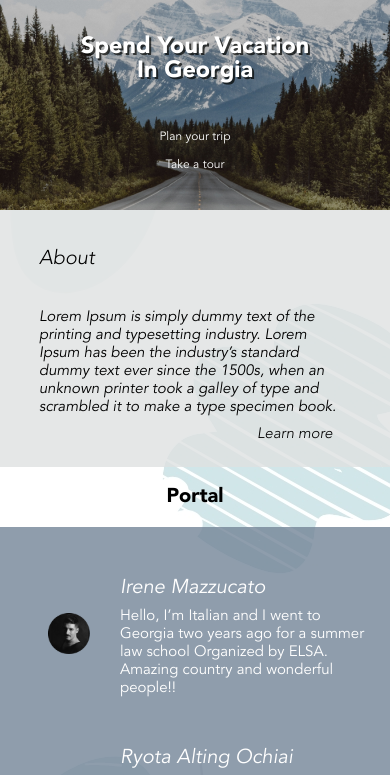
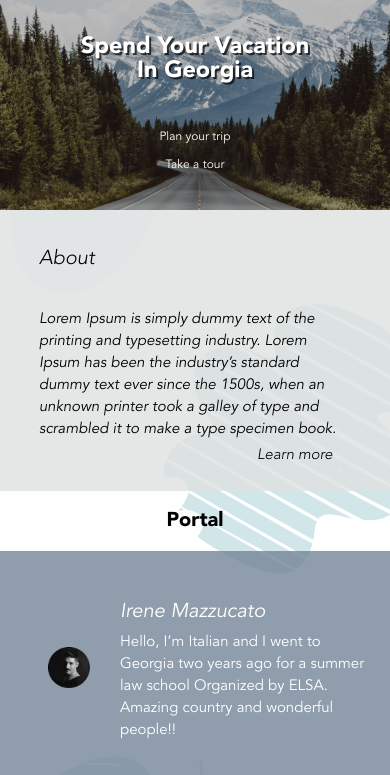
Before and after one commit to iosebi2899/Geotoni, a plain HTML site: page index.html in a window 390 px wide. Shown: the part 42-817 px from the top of the page. Drawn offline with nearby package versions, Linux system fonts and the light colour scheme; files whose address does not match are found by name; a web font is replaced by a local one.

Commit message:
ბვა

```diff
--- a/css/style.css
+++ b/css/style.css
@@ -969,7 +969,7 @@ input:focus{
     }
     .about .text p {
         font-size: 15px;
-        line-height: 18px;
+        line-height: 22px;
     }
     .lm a {
         font-size: 15px;
@@ -991,7 +991,7 @@ input:focus{
     }
     .in-portal .content .portal-text h3 {
         font-size: 15px;
-        line-height: 18px;
+        line-height: 22px;
     }
     .events {
         font-size: 3vw;
```
